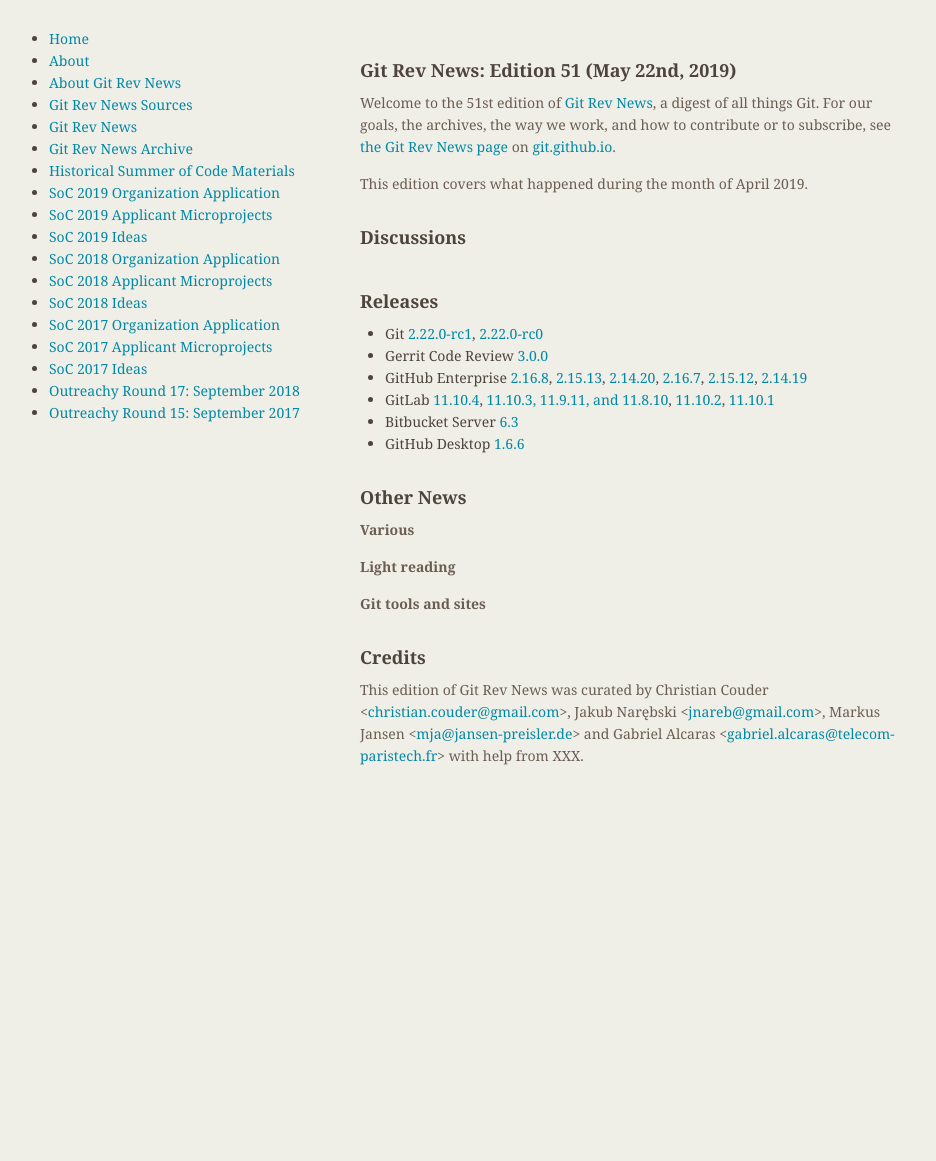
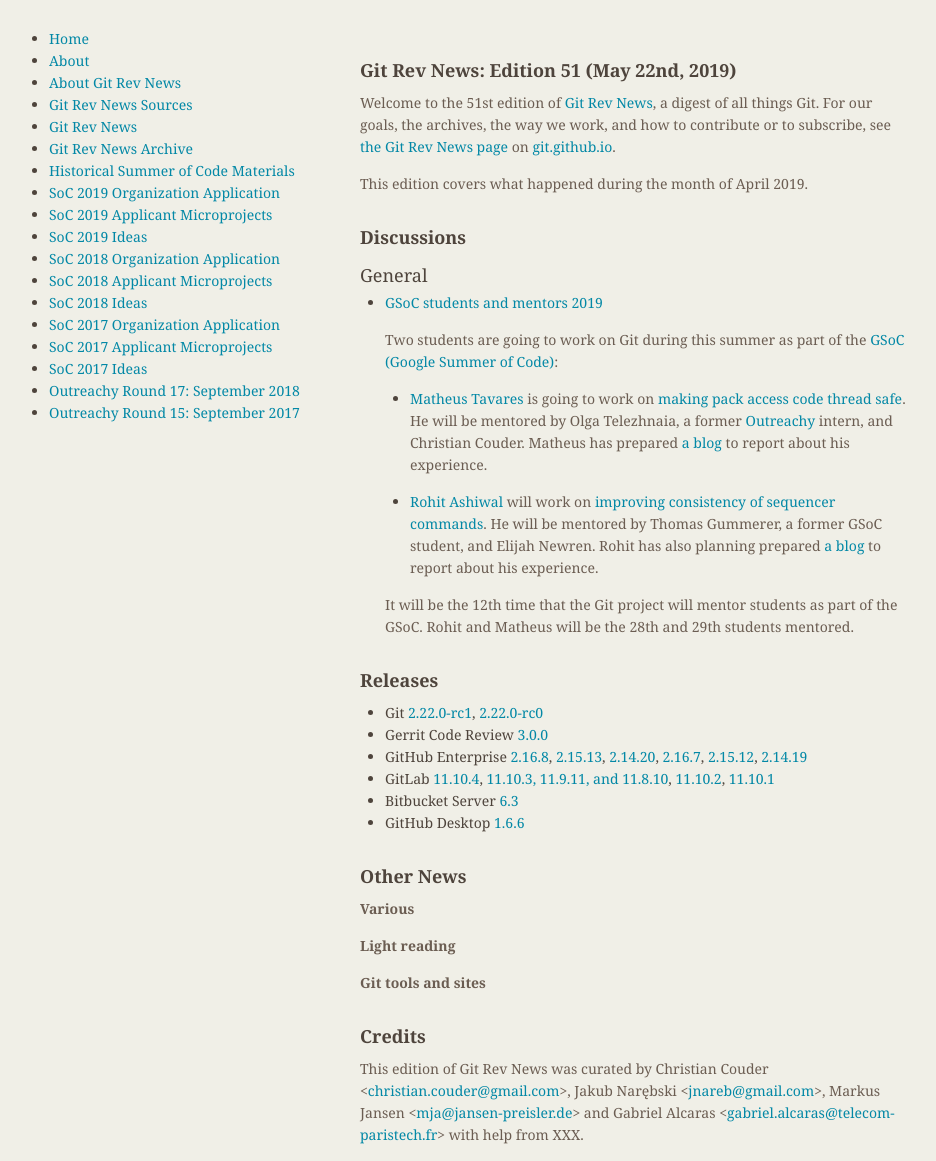
Before and after one commit to git/git.github.io, a Jekyll site: the page built from rev_news/drafts/edition-51.md, in a window 1280 px wide. Shown: the whole page, without its empty margins (174-1110 px from the left). Built offline with Jekyll 4.4.1, drawn with Linux system fonts in a browser that asks for light colours; before the commit the page ends 900 px from its top, so only the background shows below that.

Commit message:
rn-51: add GSoC information

```diff
--- a/rev_news/drafts/edition-51.md
+++ b/rev_news/drafts/edition-51.md
@@ -17,9 +17,27 @@
 
 ## Discussions
 
-<!---
+
 ### General
--->
+
+* [GSoC students and mentors 2019](https://public-inbox.org/git/20190508171941.GC2068@hank.intra.tgummerer.com/)
+
+  Two students are going to work on Git during this summer as part of the
+  [GSoC (Google Summer of Code)](https://summerofcode.withgoogle.com/):
+
+  - [Matheus Tavares](https://summerofcode.withgoogle.com/projects/#6477677521797120) is going to work on
+    [making pack access code thread safe](https://public-inbox.org/git/CAHd-oW7KMrDJ-cyzk63oqW9-QVpag6fKnDp+Mo5bWxg1KfzY3g@mail.gmail.com/).
+    He will be mentored by Olga Telezhnaia, a former [Outreachy](outreachy.org) intern, and Christian Couder.
+    Matheus has prepared [a blog](https://matheustavares.gitlab.io/gsoc) to report about his experience.
+
+  - [Rohit Ashiwal](https://summerofcode.withgoogle.com/projects/#6407042053439488) will work on
+    [improving consistency of sequencer commands](https://public-inbox.org/git/20190322151157.9550-1-rohit.ashiwal265@gmail.com/).
+    He will be mentored by Thomas Gummerer, a former GSoC student, and Elijah Newren.
+    Rohit has also planning prepared [a blog](rashiwal.me) to report about his experience.
+
+  It will be the 12th time that the Git project will mentor students
+  as part of the GSoC. Rohit and Matheus will be the 28th and 29th
+  students mentored.
 
 <!---
 ### Reviews
```
